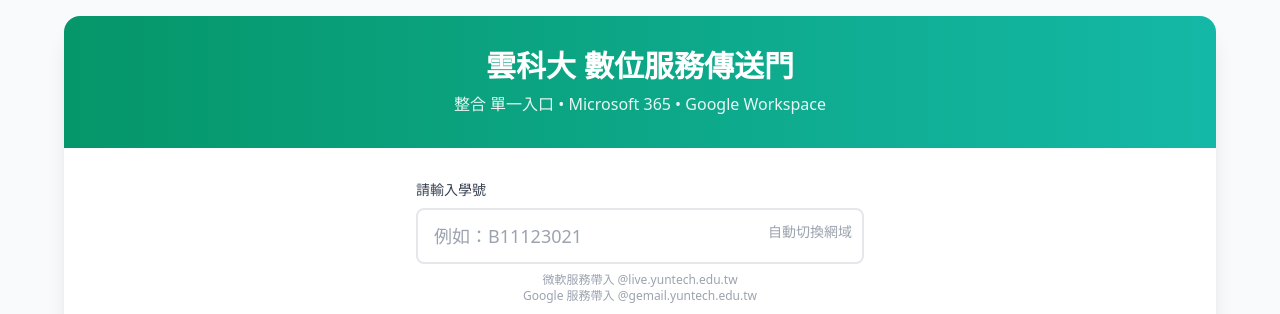
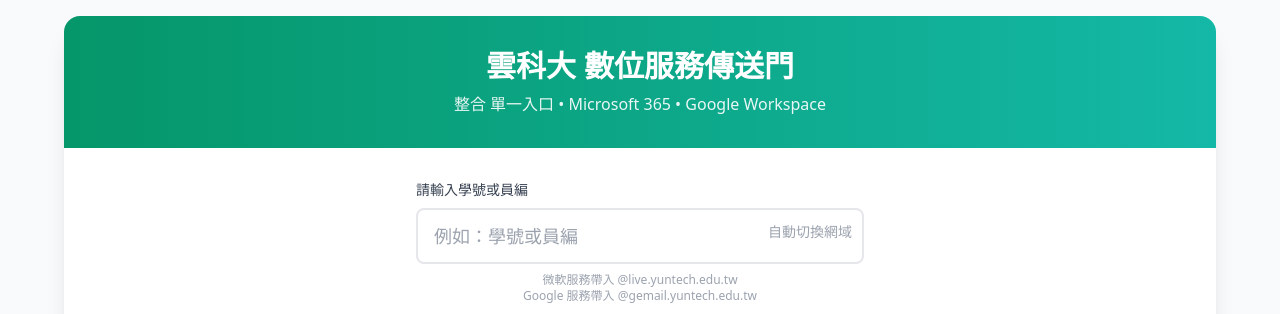
Before and after one commit to bridgerhung/ms-yuntech-sso, a Next.js app: page / in a window 1280 px wide. Shown: the top 314 px of the page. Built offline with nearby package versions, Linux system fonts and the light colour scheme.

Commit message:
去隱私

```diff
--- a/app/page.tsx
+++ b/app/page.tsx
@@ -206,14 +206,14 @@ export default function Home() {
         <div className="p-8 pb-4">
           <div className="max-w-md mx-auto">
             <label className="block text-sm font-medium text-gray-700 mb-2">
-              請輸入學號
+              請輸入學號或員編
             </label>
             <div className="relative">
               <input
                 type="text"
                 value={studentId}
                 onChange={handleInputChange}
-                placeholder="例如：B11123021"
+                placeholder="例如：學號或員編"
                 className="w-full px-4 py-3 text-lg text-gray-900 bg-white border-2 border-gray-200 rounded-lg focus:ring-2 focus:ring-emerald-500 focus:border-emerald-500 outline-none transition-all uppercase placeholder:normal-case caret-emerald-600"
                 onKeyDown={(e) => {
                   if (e.key === "Enter") {
```
